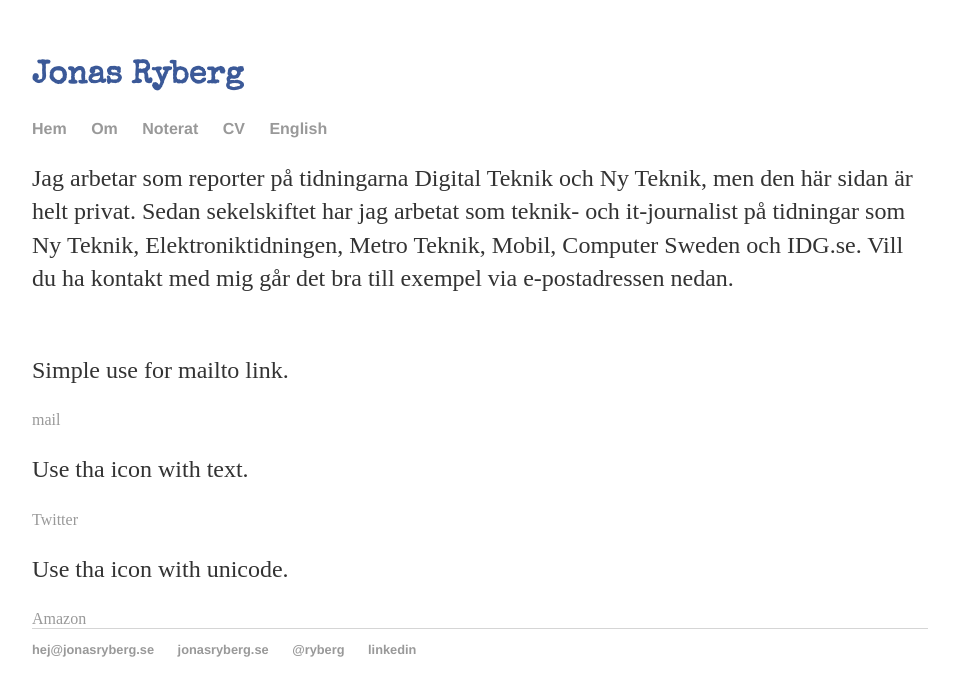
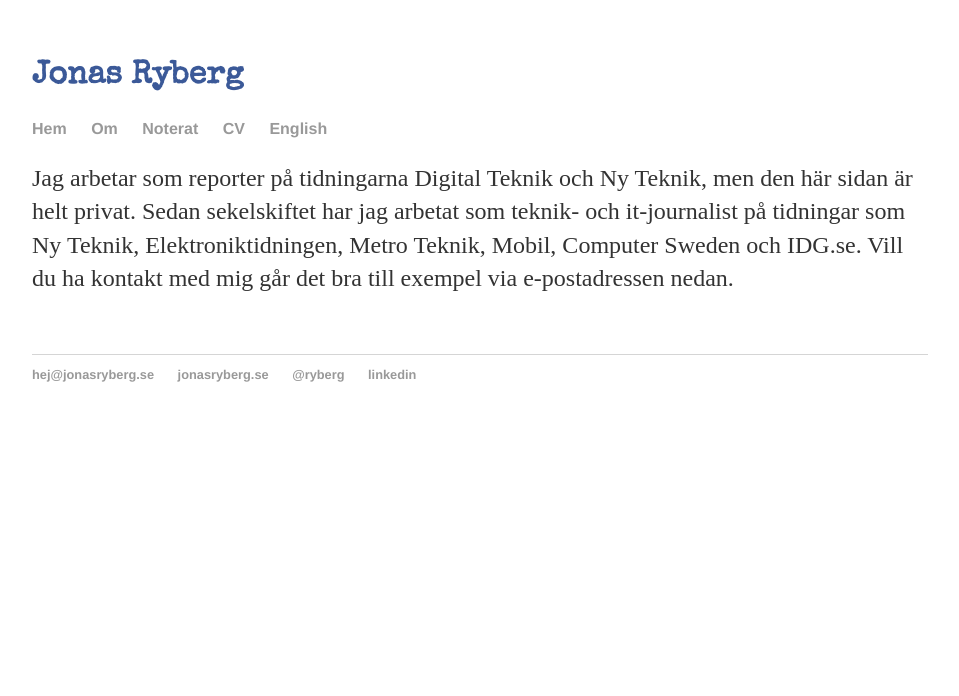
Before and after one commit to jonasryberg/test, a Jekyll site: the page index.html, which Jekyll copies as it is, in a window 1280 px wide. Shown: the top 696 px of the page, without its empty margins (160-1119 px from the left). Built offline with Jekyll 4.4.1, drawn with Linux system fonts in a browser that asks for light colours.

Commit message:
Update index.html

```diff
--- a/index.html
+++ b/index.html
@@ -25,16 +25,6 @@
 <P>Jag arbetar som reporter på tidningarna Digital Teknik och Ny Teknik, men den här sidan är helt privat. Sedan sekelskiftet har jag arbetat som teknik- och it-journalist på tidningar som Ny Teknik, Elektroniktidningen, Metro Teknik, Mobil, Computer Sweden och IDG.se.  Vill du ha kontakt med mig går det bra till exempel via e-postadressen nedan. <br><br>
   </P>
 
-  <p>Simple use for mailto link.</p>
-<a href="mailto:mail@example.com" class="lsf">mail</a>
-
-<p>Use tha icon with text.</p>
-<a href="http://twitter.com/" class="lsf-icon" title="twitter">Twitter</a>
-
-<p>Use tha icon with unicode.</p>
-<a href="http://amazon.com/" class="lsf-icon amazon">Amazon</a>
-
-
   		<div><!-- /.blurb -->
 		</div><!-- /.container -->
 		<footer>
```
